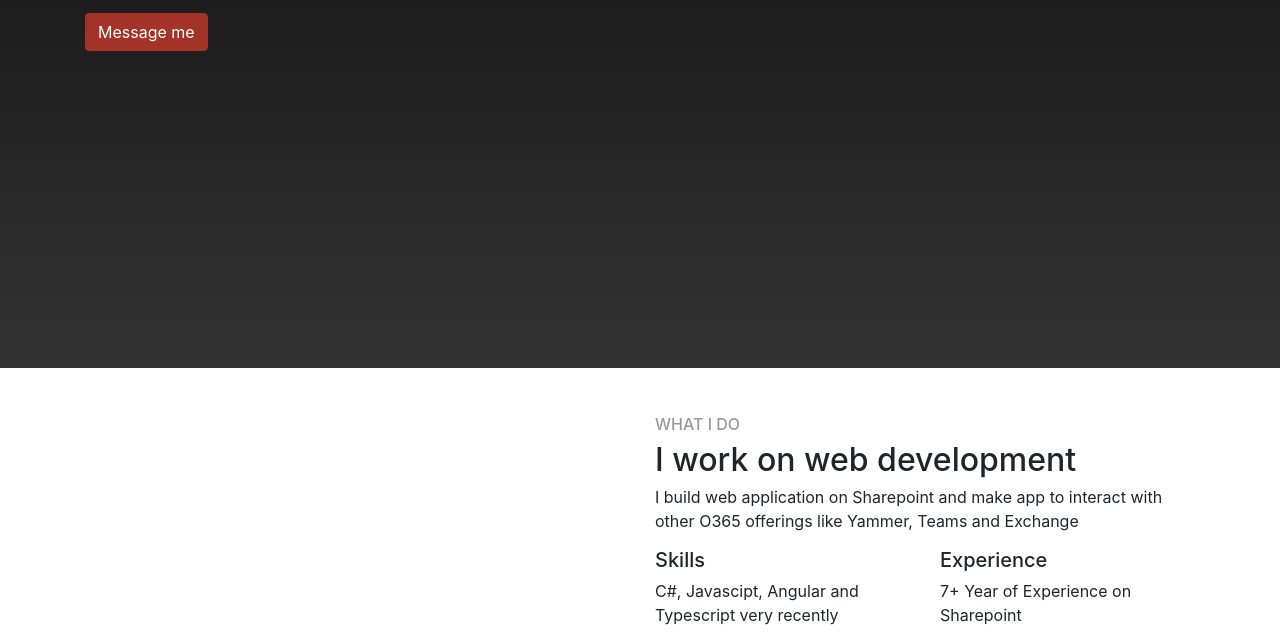
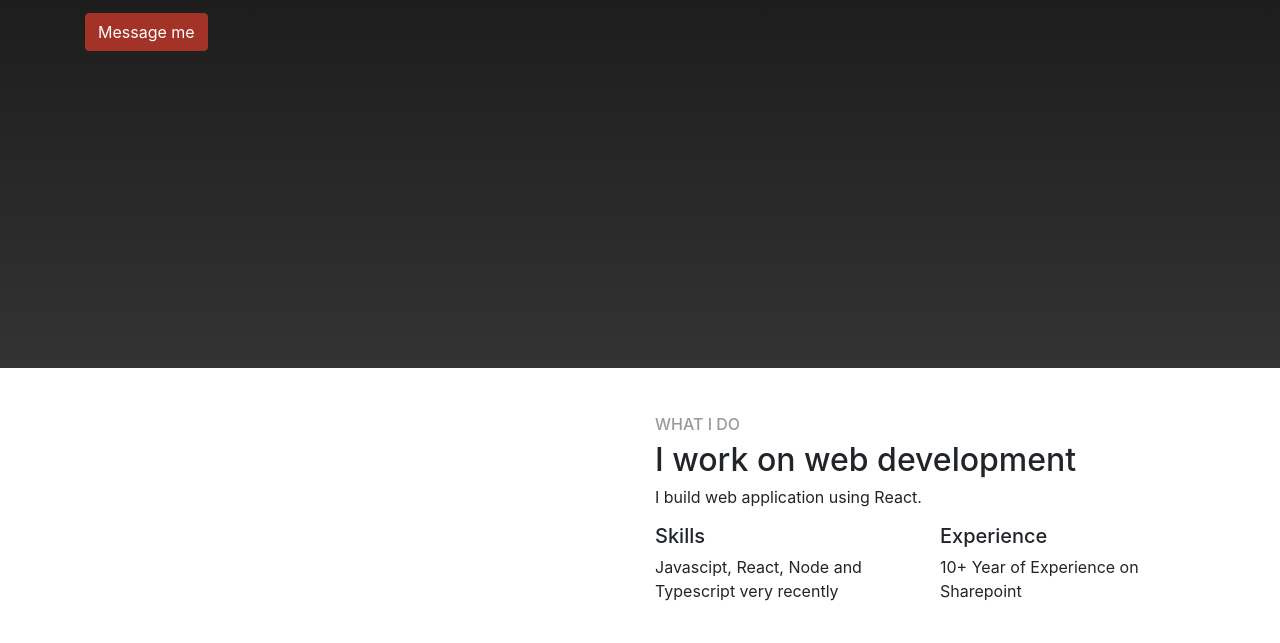
Before and after one commit to PawanKotak/pawankotak.github.io, a plain HTML site: page index.html in a window 1280 px wide. Shown: the part 432-1075 px from the top of the page. After the commit the page ends 1051 px from the top, so only its background shows below. Drawn offline with nearby package versions, Linux system fonts and the light colour scheme.

Commit message:
Tech Stack update

```diff
--- a/index.html
+++ b/index.html
@@ -75,16 +75,16 @@
       <div class="col">
         <h6 class="text-black-40 text-uppercase">What I do</h6>
         <h2>I work on web development  </h2>
-        <p>I build web application on Sharepoint and make app to interact with other O365 offerings like Yammer, Teams and Exchange</p>
+        <p>I build web application using React.</p>
         <div class="row">
           <div class="col d-none d-md-block">
             <h5>Skills</h5>
-            <p>C#, Javascipt, Angular and Typescript very recently </p>
+            <p>Javascipt, React, Node and Typescript very recently </p>
           <!--  <a href="#" d-block>Learn more</a> -->
           </div>
           <div class="col d-none d-lg-block">
             <h5>Experience </h5>
-            <p>7+ Year of Experience on Sharepoint </p>
+            <p>10+ Year of Experience on Sharepoint </p>
            <!--   <a href="#" d-block>Learn More</a>-->
           </div>
         </div>
```
